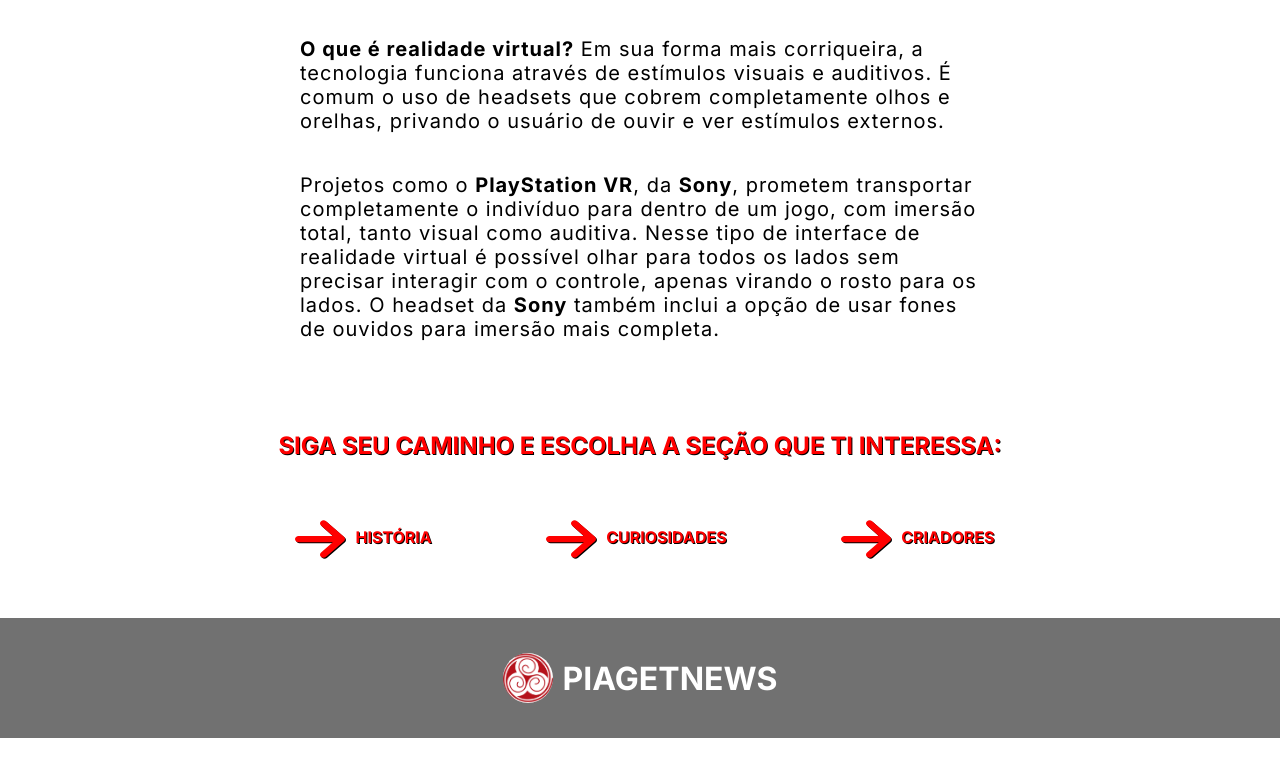
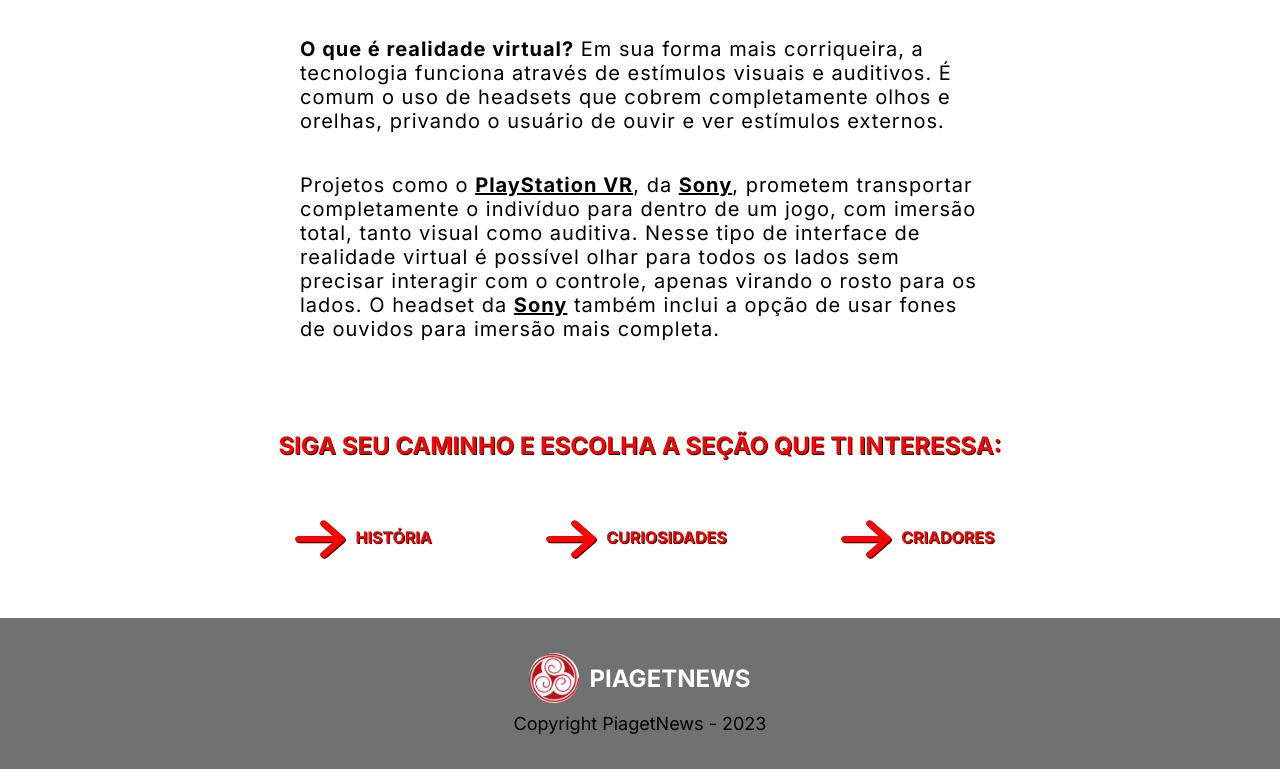
Before and after one commit to Lucas-Navarro/PiagetTDE, a plain HTML site: page index.html in a window 1280 px wide. Shown: the part 1013-1782 px from the top of the page. Before the commit the page ends 1751 px from the top, so only its background shows below. Drawn offline with Linux system fonts and the light colour scheme.

Commit message:
Aprimorando página principal e o css

```diff
--- a/index.html
+++ b/index.html
@@ -30,20 +30,23 @@
 			<section id="conteudo_texto">
 				<p class="texto"><b>Realidade virtual</b> é uma tecnologia de interface capaz de enganar os sentidos de um usuário por meio de um ambiente virtual criado a partir de um sistema computacional. Ao induzir efeitos visuais, sonoros e até táteis, a realidade virtual permite a <b>imersão completa em um ambiente simulado</b>, com ou sem interação do usuário. Atualmente, a realidade virtual tem como base displays estereoscópicos, como óculos e headsets. Porém, como você verá a seguir, o conceito abrange muito mais do que efeitos visuais e já existe há bastante tempo.</p>
 				<p class="texto"><b>O que é realidade virtual?</b> Em sua forma mais corriqueira, a tecnologia funciona através de estímulos visuais e auditivos. É comum o uso de headsets que cobrem completamente olhos e orelhas, privando o usuário de ouvir e ver estímulos externos.</p>
-				<p class="texto">Projetos como o <b>PlayStation VR</b>, da <b>Sony</b>, prometem transportar completamente o indivíduo para dentro de um jogo, com imersão total, tanto visual como auditiva. Nesse tipo de interface de realidade virtual é possível olhar para todos os lados sem precisar interagir com o controle, apenas virando o rosto para os lados. O headset da <b>Sony</b> também inclui a opção de usar fones de ouvidos para imersão mais completa.</p>
+				<p class="texto">Projetos como o <a href="https://www.playstation.com/pt-br/ps-vr/" class="navegacao__link"><b>PlayStation VR</b></a>, da <a href="https://www.sony.com.br/electronics/support" class="navegacao__link"><b>Sony</b></a>, prometem transportar completamente o indivíduo para dentro de um jogo, com imersão total, tanto visual como auditiva. Nesse tipo de interface de realidade virtual é possível olhar para todos os lados sem precisar interagir com o controle, apenas virando o rosto para os lados. O headset da <a href="https://www.sony.com.br/electronics/support" class="navegacao__link"><b>Sony</b></a> também inclui a opção de usar fones de ouvidos para imersão mais completa.</p>
 			</section>
 		</main>
 		<nav id="secao_navegacao">
 			<h2>SIGA SEU CAMINHO E ESCOLHA A SEÇÃO QUE TI INTERESSA:</h2>
 			<ul>
-				<li class="lista_secao"><a href="#"><img src="img/seta.svg" alt="Seta" class="secao_seta">História</a></li>
-				<li class="lista_secao"><a href="#"><img src="img/seta.svg" alt="Seta" class="secao_seta">Curiosidades</a></li>
-				<li class="lista_secao"><a href="#"><img src="img/seta.svg" alt="Seta" class="secao_seta">Criadores</a></li>
+				<li class="lista_secao"><a href="historia.html"><img src="img/seta.svg" alt="Seta" class="secao_seta">História</a></li>
+				<li class="lista_secao"><a href="curiosidade.html"><img src="img/seta.svg" alt="Seta" class="secao_seta">Curiosidades</a></li>
+				<li class="lista_secao"><a href="criadores.html"><img src="img/seta.svg" alt="Seta" class="secao_seta">Criadores</a></li>
 			</ul>
 		</nav>
 		<footer id="rodape">
-			<img src="img/icon-piaget.png" alt="Logo PiagetNews" id="rodape_logo">
-			<h1>PiagetNews</h1>
+			<section id="rodape_logo_nome">
+				<img src="img/icon-piaget.png" alt="Logo PiagetNews" id="rodape_logo">
+				<h1>PiagetNews</h1>
+			</section>
+			<p id="rodape_copy">Copyright PiagetNews - 2023</p>
 		</footer>
 	</body>
 </html>
--- a/style.css
+++ b/style.css
@@ -111,9 +111,6 @@
 #rodape {
 	background-color: #717171;
 	padding: 35px;
-	display: flex;
-	justify-content: center;
-	align-items: center;
 }
 
 #rodape_logo {
@@ -123,7 +120,20 @@
 	margin: 0 10px 0 0;
 }
 
-footer > h1 {
+footer > section > h1 {
 	text-transform: uppercase;
 	color: #fff;
 }
+
+#rodape_logo_nome {
+	display: flex;
+	justify-content: center;
+	align-items: center;
+}
+
+#rodape_copy {
+	padding: 10px 0 0 0;
+	text-align: center;
+	font-size: 18px;
+	font-weight: 500;
+}
```
